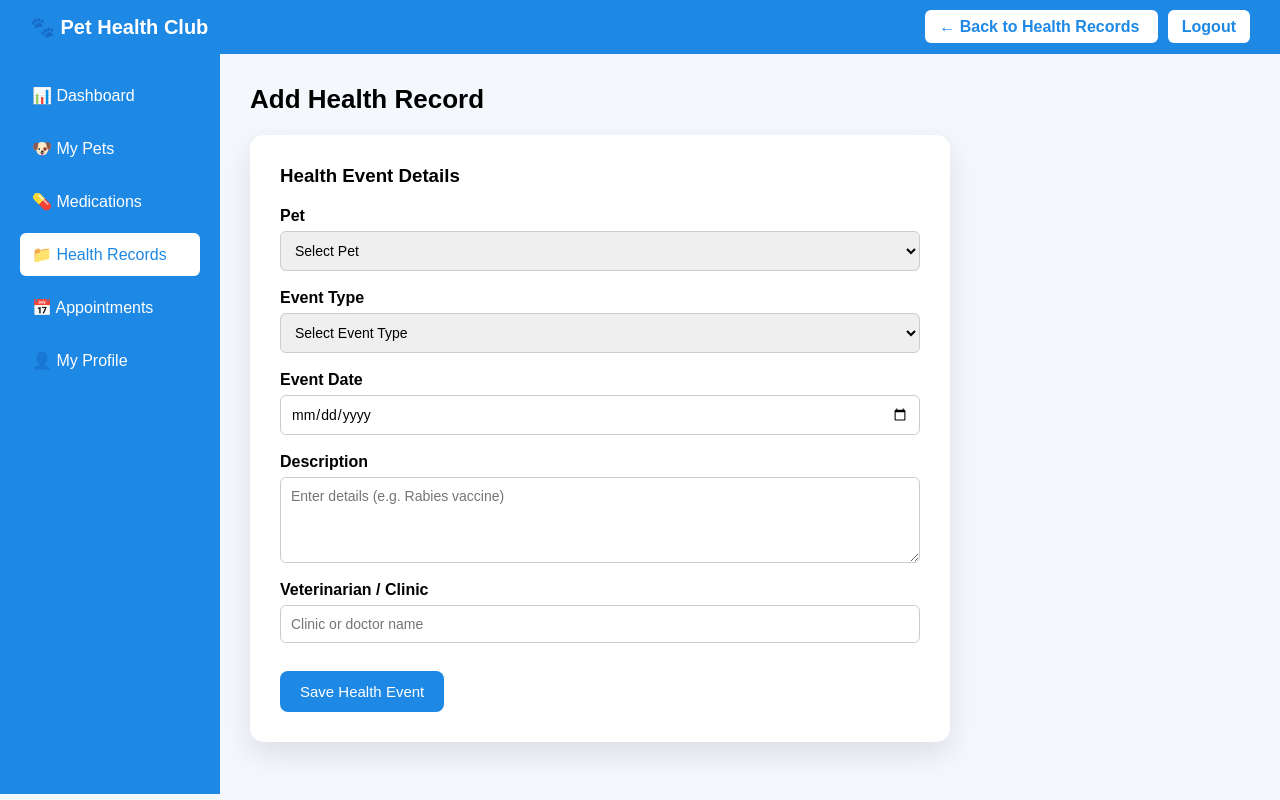
After one commit to siddhi-sagare/PetHealthTracker, a Django app: page /dashboard/health-records/add/ in a window 1280 px wide. The commit adds this page. Run offline with Django 5.2, Linux system fonts and the light colour scheme; the visitor is signed in with stand-in values (Sample User, id 1); data that the repository does not hold is empty.

Commit message:
health page added

```diff
--- a/pethealthtracker/dashboard/urls.py
+++ b/pethealthtracker/dashboard/urls.py
@@ -13,4 +13,9 @@ urlpatterns = [
      # NEW
     path("pets/edit/<int:pet_id>/", views.edit_pet_view, name="edit_pet"),
     path("pets/delete/<int:pet_id>/", views.delete_pet_view, name="delete_pet"),
+
+    path("health-records/add/",views.create_health_record_view,name="add_health_record"),
+    path("health-records/",views.health_records_view,name="health_records"),
+    path("health-records/edit/<int:record_id>/",views.edit_health_record_view,name="edit_health_record"),
+    path("health-records/delete/<int:record_id>/",views.delete_health_record_view,name="delete_health_record"),
 ]
--- a/pethealthtracker/dashboard/views.py
+++ b/pethealthtracker/dashboard/views.py
@@ -1,17 +1,24 @@
 from django.shortcuts import redirect, render
 from django.shortcuts import  render
 from django.contrib.auth.decorators import login_required
-from .models import Pet
+from .models import Pet, HealthRecord
 from django.shortcuts import get_object_or_404
 
 
 @login_required(login_url="/login/")
 def dashboard_view(request):
     pets_count = Pet.objects.filter(owner=request.user).count()
+    health_records_count = HealthRecord.objects.filter(owner=request.user).count()
 
-    return render(request, "dashboard/index.html", {
-        "pets_count": pets_count
-    })
+    return render(
+        request,
+        "dashboard/index.html",
+        {
+            "pets_count": pets_count,
+            "health_records_count": health_records_count,
+        }
+    )
+
 
 
 @login_required(login_url="login")
@@ -61,3 +68,81 @@ def delete_pet_view(request, pet_id):
         return redirect("dashboard:mypets")
 
     return render(request, "dashboard/delete_pet.html", {"pet": pet})
+
+
+@login_required(login_url="login")
+def create_health_record_view(request):
+    pets = Pet.objects.filter(owner=request.user)
+
+    if request.method == "POST":
+        HealthRecord.objects.create(
+            owner=request.user,
+            pet_id=request.POST.get("pet"),
+            event_type=request.POST.get("event_type"),
+            event_date=request.POST.get("event_date"),
+            description=request.POST.get("description"),
+            veterinarian=request.POST.get("veterinarian"),
+        )
+        return redirect("dashboard:health_records")
+
+    return render(
+        request,
+        "dashboard/create_health_record.html",
+        {"pets": pets}
+    )
+
+@login_required(login_url="login")
+def health_records_view(request):
+    records = HealthRecord.objects.filter(owner=request.user)
+    return render(
+        request,
+        "dashboard/health_records.html",
+        {"records": records}
+    )
+
+@login_required(login_url="login")
+def edit_health_record_view(request, record_id):
+    record = get_object_or_404(
+        HealthRecord,
+        id=record_id,
+        owner=request.user
+    )
+
+    pets = Pet.objects.filter(owner=request.user)
+
+    if request.method == "POST":
+        record.pet_id = request.POST.get("pet")
+        record.event_type = request.POST.get("event_type")
+        record.event_date = request.POST.get("event_date")
+        record.description = request.POST.get("description")
+        record.veterinarian = request.POST.get("veterinarian")
+        record.save()
+
+        return redirect("dashboard:health_records")
+
+    return render(
+        request,
+        "dashboard/edit_health_record.html",
+        {
+            "record": record,
+            "pets": pets
+        }
+    )
+
+@login_required(login_url="login")
+def delete_health_record_view(request, record_id):
+    record = get_object_or_404(
+        HealthRecord,
+        id=record_id,
+        owner=request.user
+    )
+
+    if request.method == "POST":
+        record.delete()
+        return redirect("dashboard:health_records")
+
+    return render(
+        request,
+        "dashboard/delete_health_record.html",
+        {"record": record}
+    )
--- /dev/null
+++ b/pethealthtracker/static/css/create_health_record.css
@@ -0,0 +1,59 @@
+.page-title {
+    font-size: 26px;
+    margin-bottom: 20px;
+}
+
+/* FORM CARD */
+.form-card {
+    background: white;
+    max-width: 700px;
+    padding: 30px;
+    border-radius: 14px;
+    box-shadow: 0 12px 30px rgba(0,0,0,0.1);
+}
+
+.form-card h3 {
+    margin-bottom: 20px;
+}
+
+/* FORM GROUP */
+.form-group {
+    display: flex;
+    flex-direction: column;
+    margin-bottom: 18px;
+}
+
+.form-group label {
+    font-weight: bold;
+    margin-bottom: 6px;
+}
+
+/* INPUTS */
+.form-group input,
+.form-group select,
+.form-group textarea {
+    padding: 10px;
+    border-radius: 6px;
+    border: 1px solid #ccc;
+    font-size: 14px;
+}
+
+.form-group textarea {
+    resize: vertical;
+}
+
+/* BUTTON */
+.save-btn {
+    background: #1e88e5;
+    color: white;
+    padding: 12px 20px;
+    border: none;
+    border-radius: 8px;
+    font-size: 15px;
+    cursor: pointer;
+    margin-top: 10px;
+}
+
+.save-btn:hover {
+    background: #166dc5;
+}
--- a/pethealthtracker/templates/dashboard/base.html
+++ b/pethealthtracker/templates/dashboard/base.html
@@ -44,7 +44,11 @@
         </a>
 
         <a href="#">💊 Medications</a>
-        <a href="#">📁 Health Records</a>
+        <a href="{% url 'dashboard:health_records' %}"
+   class="{% if 'health-records' in request.path %}active{% endif %}">
+   📁 Health Records
+</a>
+
         <a href="#">📅 Appointments</a>
         <a href="#">👤 My Profile</a>
     </aside>
--- /dev/null
+++ b/pethealthtracker/templates/dashboard/create_health_record.html
@@ -0,0 +1,79 @@
+{% extends "dashboard/base.html" %}
+{% load static %}
+
+{% block title %}Add Health Record{% endblock %}
+
+{% block css %}
+<link rel="stylesheet" href="{% static 'css/create_health_record.css' %}">
+{% endblock %}
+
+{% block top_actions %}
+<a href="{% url 'dashboard:health_records' %}" class="btn-outline">
+    ← Back to Health Records
+</a>
+<a href="{% url 'login' %}" class="btn-outline">Logout</a>
+{% endblock %}
+
+{% block content %}
+
+<h2 class="page-title">Add Health Record</h2>
+
+<div class="form-card">
+    <h3>Health Event Details</h3>
+
+    <form method="POST">
+        {% csrf_token %}
+
+        <!-- Select Pet -->
+        <div class="form-group">
+            <label>Pet</label>
+            <select name="pet" required>
+                <option value="">Select Pet</option>
+                {% for pet in pets %}
+                    <option value="{{ pet.id }}">{{ pet.name }}</option>
+                {% endfor %}
+            </select>
+        </div>
+
+        <!-- Event Type -->
+        <div class="form-group">
+            <label>Event Type</label>
+            <select name="event_type" required>
+                <option value="">Select Event Type</option>
+                <option value="Vaccination">Vaccination</option>
+                <option value="Vet Visit">Vet Visit</option>
+                <option value="Injury">Injury</option>
+                <option value="Checkup">Checkup</option>
+                <option value="Other">Other</option>
+            </select>
+        </div>
+
+        <!-- Event Date -->
+        <div class="form-group">
+            <label>Event Date</label>
+            <input type="date" name="event_date" required>
+        </div>
+
+        <!-- Description -->
+        <div class="form-group">
+            <label>Description</label>
+            <textarea name="description" rows="4"
+                      placeholder="Enter details (e.g. Rabies vaccine)"
+                      required></textarea>
+        </div>
+
+        <!-- Veterinarian -->
+        <div class="form-group">
+            <label>Veterinarian / Clinic</label>
+            <input type="text" name="veterinarian"
+                   placeholder="Clinic or doctor name"
+                   required>
+        </div>
+
+        <button type="submit" class="save-btn">
+            Save Health Event
+        </button>
+    </form>
+</div>
+
+{% endblock %}
--- a/pethealthtracker/templates/dashboard/mypets.html
+++ b/pethealthtracker/templates/dashboard/mypets.html
@@ -30,7 +30,7 @@
                 Edit
             </a>
 
-            <form method="POST"
+           <form method="POST"
                   action="{% url 'dashboard:delete_pet' pet.id %}"
                   style="display:inline;">
                 {% csrf_token %}
@@ -38,6 +38,7 @@
                     Delete
                 </button>
             </form>
+
         </div>
     </div>
 {% empty %}
```
Also changed, not shown: pethealthtracker/dashboard/models.py (+43 -0 lines), pethealthtracker/static/css/health_records.css (added, +46 -0 lines), pethealthtracker/templates/dashboard/delete_health_record.html (added, +25 -0 lines), pethealthtracker/templates/dashboard/edit_health_record.html (added, +80 -0 lines), pethealthtracker/templates/dashboard/health_records.html (added, +68 -0 lines), pethealthtracker/templates/dashboard/index.html (+6 -7 lines), pethealthtracker/dashboard/migrations/0002_healthrecord.py (added).
